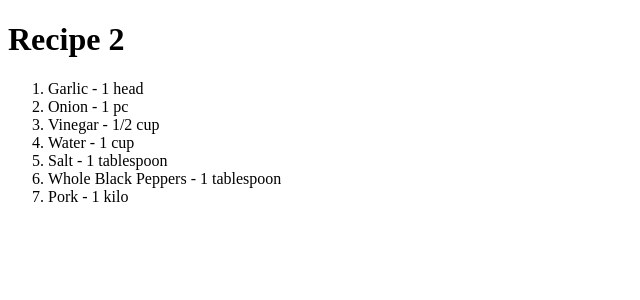
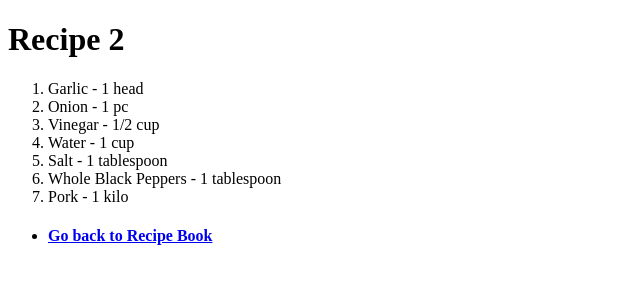
Before and after one commit to coni1027/recipebook-labitoria-nicholas, a Django app: page /recipe/2 in a window 1280 px wide. Shown: the top 300 px of the page, without its empty margins (0-640 px from the left). Run offline with Django 5.2, Linux system fonts and the light colour scheme; data comes from the database, SQL or seed files in the repository; both versions use the stored data as it was after the commit.

Commit message:
Modified queries and app-wide templates, final output for lab2

```diff
--- a/ledger/templates/ledger/recipes_view.html
+++ b/ledger/templates/ledger/recipes_view.html
@@ -19,5 +19,11 @@
         {% endfor %}
     </ol>
 
+    <h4>
+        <ul><li>
+            <a href="../recipes/list"> Go back to Recipe Book</a>
+        </ul></li>
+    </h4>
+
 
 {% endblock %}
```
Also changed, not shown: db.sqlite3.
